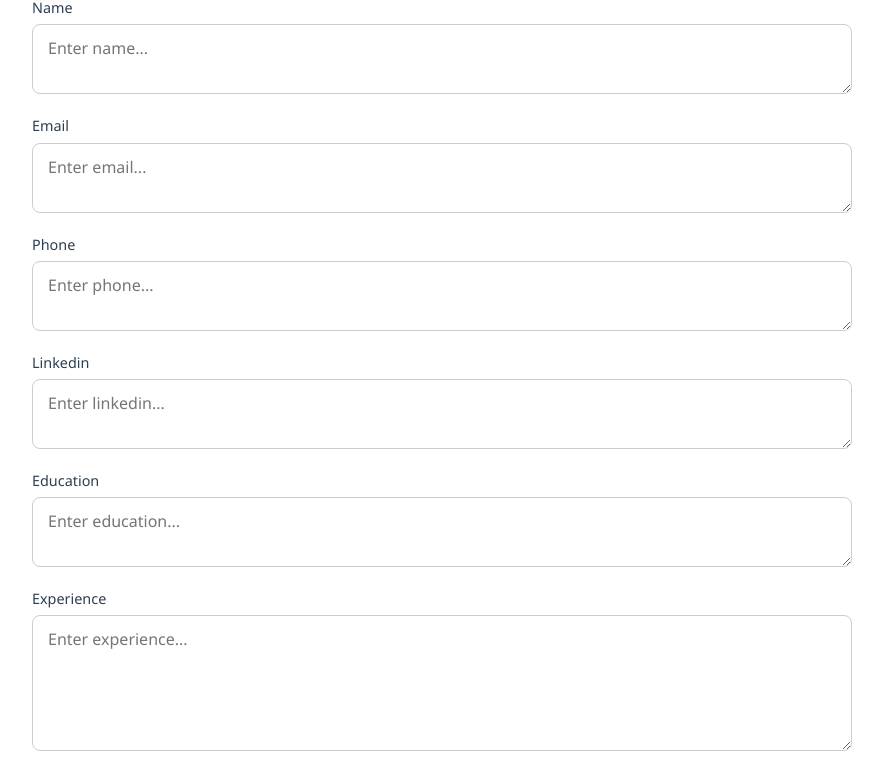
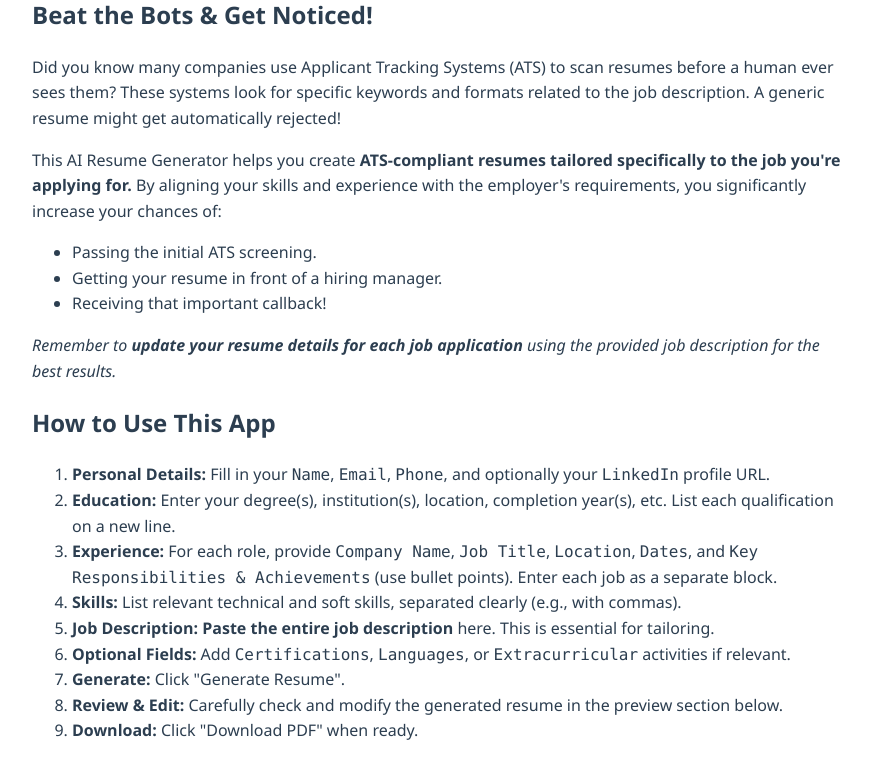
Before and after one commit to ebsenthil/front1, a React (Create React App) app: page / in a window 1280 px wide. Shown: the part 271-1035 px from the top of the page, without its empty margins (198-1081 px from the left). Built offline with nearby package versions, Linux system fonts and the light colour scheme.

Commit message:
Update App.js

```diff
--- a/src/App.js
+++ b/src/App.js
@@ -1,4 +1,3 @@
-// App.js
 import React, { useState } from "react";
 import "./App.css"; // Make sure this path is correct
 
@@ -18,8 +17,6 @@ function App() {
     };
 
     const [formData, setFormData] = useState(initialFormData);
-    // No need for resumeData state if editedData holds the generated/edited content
-    // const [resumeData, setResumeData] = useState(null);
     const [editedData, setEditedData] = useState(null);
     const [stage, setStage] = useState("form"); // 'form', 'preview'
     const [loading, setLoading] = useState(false);
@@ -31,7 +28,6 @@ function App() {
     };
 
     const handleEditedChange = (e) => {
-        // Handle potential nested structure if needed later, for now assumes flat structure from preview
         setEditedData({ ...editedData, [e.target.name]: e.target.value });
     };
 
@@ -59,6 +55,7 @@ function App() {
 
 
         try {
+            // Replace with your actual API Gateway endpoint for resume generation
             const response = await fetch("https://2no2a0hmtd.execute-api.us-east-1.amazonaws.com/dev/resume-view2", {
                 method: "POST",
                 headers: { "Content-Type": "application/json" },
@@ -72,20 +69,20 @@ function App() {
                 throw new Error(data.error || `HTTP error! status: ${response.status}`);
             }
 
-            // Ensure skills, experience, education etc are arrays if expected by preview/PDF
+            // Ensure skills, experience, education etc are arrays/structured if expected by preview/PDF
+            // Adjust parsing/splitting based on typical AI output format if needed
              const formattedData = {
                 ...data,
-                skills: Array.isArray(data.skills) ? data.skills : (data.skills ? data.skills.split(',').map(s => s.trim()) : []),
-                experience: Array.isArray(data.experience) ? data.experience : [], // Assuming experience is already structured correctly by AI
-                education: Array.isArray(data.education) ? data.education : (data.education ? data.education.split('\n') : []),
-                certifications: Array.isArray(data.certifications) ? data.certifications : (data.certifications ? data.certifications.split('\n') : []),
-                languages: Array.isArray(data.languages) ? data.languages : (data.languages ? data.languages.split(',').map(s => s.trim()) : []),
-                extracurricular: Array.isArray(data.extracurricular) ? data.extracurricular : (data.extracurricular ? data.extracurricular.split('\n') : []),
+                // Ensure values exist before trying to process them
+                skills: Array.isArray(data.skills) ? data.skills : (data.skills ? String(data.skills).split(/,|\n/).map(s => s.trim()).filter(Boolean) : []),
+                experience: Array.isArray(data.experience) ? data.experience : (data.experience ? [{ responsibilities: String(data.experience).split('\n').filter(Boolean) }] : []), // Basic fallback for experience if it's a string
+                education: Array.isArray(data.education) ? data.education : (data.education ? String(data.education).split('\n').map(s => s.trim()).filter(Boolean) : []),
+                certifications: Array.isArray(data.certifications) ? data.certifications : (data.certifications ? String(data.certifications).split('\n').map(s => s.trim()).filter(Boolean) : []),
+                languages: Array.isArray(data.languages) ? data.languages : (data.languages ? String(data.languages).split(/,|\n/).map(s => s.trim()).filter(Boolean) : []),
+                extracurricular: Array.isArray(data.extracurricular) ? data.extracurricular : (data.extracurricular ? String(data.extracurricular).split('\n').map(s => s.trim()).filter(Boolean) : []),
              };
 
 
-            // Set the state with the parsed data from the AI
-            // setResumeData(formattedData); // Not strictly needed if editedData is the primary source for preview
             setEditedData(formattedData); // This now holds the AI-generated resume object
             setStage("preview");
             setSuccessMessage("✅ Resume generated successfully! Review and edit below.");
@@ -109,6 +106,7 @@ function App() {
         setSuccessMessage("");
 
         try {
+             // Replace with your actual API Gateway endpoint for PDF generation
             const response = await fetch("https://e73kxnqelj.execute-api.us-east-1.amazonaws.com/dev/resume-pdf2", {
                 method: "POST",
                 headers: { "Content-Type": "application/json" },
@@ -117,7 +115,6 @@ function App() {
             });
 
             if (!response.ok) {
-                // Try to get error message from response if possible
                  let errorData;
                  try {
                     errorData = await response.json();
@@ -131,13 +128,12 @@ function App() {
             const url = window.URL.createObjectURL(blob);
             const a = document.createElement("a");
             a.href = url;
-            // Sanitize name for filename
             const safeName = editedData.name ? editedData.name.replace(/[^a-z0-9]/gi, '_').toLowerCase() : 'resume';
             a.download = `${safeName}_resume.pdf`;
-            document.body.appendChild(a); // Append to body to ensure click works in all browsers
+            document.body.appendChild(a);
             a.click();
-            window.URL.revokeObjectURL(url); // Clean up the object URL
-            a.remove(); // Clean up the anchor element
+            window.URL.revokeObjectURL(url);
+            a.remove();
             setSuccessMessage("✅ PDF downloaded successfully!");
 
         } catch (err) {
@@ -151,7 +147,7 @@ function App() {
     // Helper to render text areas for sections that might be simple strings or need joining
     const renderTextArea = (fieldName, rows = 3) => {
         let value = editedData[fieldName];
-        // If the data is expected to be an array in the PDF (like skills, education), join it for the textarea
+        // If the data is an array, join it for the textarea display
         if (Array.isArray(value)) {
             if (fieldName === 'skills' || fieldName === 'languages') {
                  value = value.join(", "); // Join skills/languages with comma
@@ -159,10 +155,13 @@ function App() {
                  value = value.join("\n"); // Join other list items with newline
             }
         }
+        // Handle potential non-string values safely
+        const displayValue = (typeof value === 'string' || typeof value === 'number') ? value : '';
+
         return (
             <textarea
                 name={fieldName}
-                value={value || ''} // Handle potential null/undefined
+                value={displayValue}
                 onChange={handleEditedChange}
                 rows={rows}
                 className="edit-area"
@@ -172,31 +171,40 @@ function App() {
         );
     };
 
-     // Helper to render experience which is an array of objects
+     // Helper to render experience which could be an array of objects or a string
      const renderExperienceEditor = () => {
-        // For simplicity in this example, we'll edit experience as a single text block.
-        // A more advanced editor would map over editedData.experience and provide fields for each job.
         let experienceString = "";
-        if (Array.isArray(editedData.experience)) {
-             experienceString = editedData.experience.map(job =>
-                 `Title: ${job.title || ''}\nCompany: ${job.company || ''}\nLocation: ${job.location || ''}\nPeriod: ${job.period || ''}\nResponsibilities:\n${(job.responsibilities || []).map(r => `- ${r}`).join("\n")}`
-             ).join("\n\n---\n\n"); // Separator between jobs
+        // Check if experience is an array of objects (expected structured format)
+        if (Array.isArray(editedData.experience) && editedData.experience.length > 0 && typeof editedData.experience[0] === 'object') {
+             experienceString = editedData.experience.map(job => {
+                const title = job.title || '';
+                const company = job.company || '';
+                const location = job.location || '';
+                const period = job.period || '';
+                const responsibilities = Array.isArray(job.responsibilities) ? job.responsibilities.map(r => `- ${r}`).join("\n") : (job.responsibilities || ''); // Handle responsibilities array or string
+                return `Title: ${title}\nCompany: ${company}\nLocation: ${location}\nPeriod: ${period}\nResponsibilities:\n${responsibilities}`;
+             }).join("\n\n---\n\n"); // Separator between jobs
         } else if (typeof editedData.experience === 'string') {
-             experienceString = editedData.experience; // Handle case where it might already be a string
+             // If it's already a string (e.g., from AI fallback or direct edit)
+             experienceString = editedData.experience;
+        } else if (Array.isArray(editedData.experience)) {
+            // Handle case where it might be an array of strings
+            experienceString = editedData.experience.join("\n\n---\n\n");
         }
 
         return (
             <textarea
-                name="experience" // This needs special handling in handleEditedChange if you want to parse it back into objects
+                name="experience"
                 value={experienceString}
                 onChange={(e) => {
-                     // Basic handling: update the string directly.
-                     // A more complex solution would parse this back into the object structure on change or before saving/downloading.
+                     // Simple update: treat experience as a single string block in the state when edited here.
+                     // The robust lambda-pdf can handle this string.
+                     // For better editing, implement parsing back to object structure.
                      setEditedData({ ...editedData, experience: e.target.value });
                 }}
-                rows={10} // More rows for experience
+                rows={10}
                 className="edit-area"
-                placeholder="Experience (Job Title, Company, Dates, Responsibilities)"
+                placeholder="Experience details (e.g., Title: ..., Company: ..., Responsibilities: - ...)"
                 disabled={loading}
             />
         );
@@ -208,13 +216,46 @@ function App() {
             <h1>AI Resume Generator</h1>
             <p className="subheading">Generate an ATS-friendly resume tailored to a job description.</p>
 
+            {/* --- Informational Sections --- */}
+            <div className="info-section-container">
+                <div className="info-card why-use">
+                    <h2>Beat the Bots & Get Noticed!</h2>
+                    <p>Did you know many companies use Applicant Tracking Systems (ATS) to scan resumes before a human ever sees them? These systems look for specific keywords and formats related to the job description. A generic resume might get automatically rejected!</p>
+                    <p>This AI Resume Generator helps you create <strong>ATS-compliant resumes tailored specifically to the job you're applying for.</strong> By aligning your skills and experience with the employer's requirements, you significantly increase your chances of:</p>
+                    <ul>
+                        <li>Passing the initial ATS screening.</li>
+                        <li>Getting your resume in front of a hiring manager.</li>
+                        <li>Receiving that important callback!</li>
+                    </ul>
+                    <p><em>Remember to <strong>update your resume details for each job application</strong> using the provided job description for the best results.</em></p>
+                </div>
+
+                <div className="info-card how-to-use">
+                    <h2>How to Use This App</h2>
+                     <ol>
+                        <li><strong>Personal Details:</strong> Fill in your <code>Name</code>, <code>Email</code>, <code>Phone</code>, and optionally your <code>LinkedIn</code> profile URL.</li>
+                        <li><strong>Education:</strong> Enter your degree(s), institution(s), location, completion year(s), etc. List each qualification on a new line.</li>
+                        <li><strong>Experience:</strong> For each role, provide <code>Company Name</code>, <code>Job Title</code>, <code>Location</code>, <code>Dates</code>, and <code>Key Responsibilities & Achievements</code> (use bullet points). Enter each job as a separate block.</li>
+                        <li><strong>Skills:</strong> List relevant technical and soft skills, separated clearly (e.g., with commas).</li>
+                        <li><strong>Job Description:</strong> <strong>Paste the entire job description</strong> here. This is essential for tailoring.</li>
+                        <li><strong>Optional Fields:</strong> Add <code>Certifications</code>, <code>Languages</code>, or <code>Extracurricular</code> activities if relevant.</li>
+                        <li><strong>Generate:</strong> Click "Generate Resume".</li>
+                        <li><strong>Review & Edit:</strong> Carefully check and modify the generated resume in the preview section below.</li>
+                        <li><strong>Download:</strong> Click "Download PDF" when ready.</li>
+                    </ol>
+                </div>
+            </div>
+            {/* --- END Informational Sections --- */}
+
+
              {/* Display Error Messages */}
              {error && <div className="error-toast">{error}</div>}
 
              {/* Display Success Messages */}
-             {successMessage && !loading && <div className="success-toast">{successMessage}</div>} {/* Hide success during loading */}
+             {successMessage && !loading && <div className="success-toast">{successMessage}</div>}
 
 
+            {/* --- Form Stage --- */}
             {stage === "form" && (
                 <div className="form">
                     {Object.keys(formData).map((field) => (
@@ -223,11 +264,11 @@ function App() {
                             <textarea
                                 id={field}
                                 name={field}
-                                placeholder={`Enter ${field.replace(/([A-Z])/g, ' $1').toLowerCase()}...`}
+                                placeholder={`Enter ${field.replace(/([A-Z])/g, ' $1').toLowerCase()}... ${field === 'experience' ? '(separate roles clearly)' : ''}`}
                                 value={formData[field]}
                                 onChange={handleChange}
-                                rows={field === "experience" || field === "jobDescription" ? 5 : 2} // More rows for larger fields
-                                required={['name', 'email', 'experience', 'skills', 'jobDescription'].includes(field)} // Add basic required indication
+                                rows={field === "experience" || field === "jobDescription" ? 5 : 2}
+                                required={['name', 'email', 'experience', 'skills', 'jobDescription'].includes(field)}
                                 disabled={loading}
                             />
                          </div>
@@ -244,29 +285,32 @@ function App() {
                     {loading && <div className="loader">✨ Analyzing your input and crafting your resume...</div>}
                 </div>
             )}
+            {/* --- END Form Stage --- */}
 
+
+            {/* --- Preview Stage --- */}
             {stage === "preview" && editedData && (
                 <div className="resume-card">
                     {/* --- Header --- */}
                     <div className="resume-header">
-                         <label htmlFor="name">Full Name</label>
+                         <label htmlFor="preview-name">Full Name</label>
                         <input
-                            type="text" id="name" name="name"
+                            type="text" id="preview-name" name="name"
                             value={editedData.name || ''} onChange={handleEditedChange}
                             className="edit-field name-field" placeholder="Full Name" disabled={loading}
                         />
-                         <label htmlFor="currentRole">Current Role / Target Role</label>
+                         <label htmlFor="preview-role">Current Role / Target Role</label>
                         <input
-                            type="text" id="currentRole" name="currentRole"
+                            type="text" id="preview-role" name="currentRole"
                             value={editedData.currentRole || ''} onChange={handleEditedChange}
                             className="edit-field role-field" placeholder="Current or Target Role" disabled={loading}
                          />
                          <div className="contact-info">
-                            <label htmlFor="phone">Contact</label>
+                            <label htmlFor="preview-phone">Contact</label>
                             <div>
-                                📞 <input type="tel" id="phone" name="phone" value={editedData.phone || ''} onChange={handleEditedChange} className="edit-inline" placeholder="Phone" disabled={loading} /> |
-                                ✉️ <input type="email" id="email" name="email" value={editedData.email || ''} onChange={handleEditedChange} className="edit-inline" placeholder="Email" disabled={loading}/> |
-                                🔗 <input type="url" id="linkedin" name="linkedin" value={editedData.linkedin || ''} onChange={handleEditedChange} className="edit-inline" placeholder="LinkedIn URL (Optional)" disabled={loading}/>
+                                📞 <input type="tel" id="preview-phone" name="phone" value={editedData.phone || ''} onChange={handleEditedChange} className="edit-inline" placeholder="Phone" disabled={loading} /> |
+                                ✉️ <input type="email" id="preview-email" name="email" value={editedData.email || ''} onChange={handleEditedChange} className="edit-inline" placeholder="Email" disabled={loading}/> |
+                                🔗 <input type="url" id="preview-linkedin" name="linkedin" value={editedData.linkedin || ''} onChange={handleEditedChange} className="edit-inline" placeholder="LinkedIn URL (Optional)" disabled={loading}/>
                             </div>
                          </div>
                     </div>
@@ -281,7 +325,7 @@ function App() {
                     <hr />
                     <section>
                         <h3>Skills</h3>
-                         {renderTextArea("skills", 3)} {/* Render skills joined by comma */}
+                         {renderTextArea("skills", 3)} {/* Render skills */}
                     </section>
 
                     <hr />
@@ -293,12 +337,12 @@ function App() {
                      <hr />
                     <section>
                         <h3>Education</h3>
-                         {renderTextArea("education", 3)} {/* Render education joined by newline */}
+                         {renderTextArea("education", 3)} {/* Render education */}
                     </section>
 
 
                     {/* Optional Sections - Render based on presence */}
-                    {editedData.certifications && editedData.certifications.length > 0 && (
+                    { (editedData.certifications && (Array.isArray(editedData.certifications) ? editedData.certifications.length > 0 : String(editedData.certifications).trim() !== '')) && (
                         <>
                             <hr />
                             <section>
@@ -308,7 +352,7 @@ function App() {
                         </>
                     )}
 
-                    {editedData.languages && editedData.languages.length > 0 && (
+                    { (editedData.languages && (Array.isArray(editedData.languages) ? editedData.languages.length > 0 : String(editedData.languages).trim() !== '')) && (
                          <>
                             <hr />
                             <section>
@@ -318,7 +362,7 @@ function App() {
                         </>
                     )}
 
-                    {editedData.extracurricular && editedData.extracurricular.length > 0 && (
+                    { (editedData.extracurricular && (Array.isArray(editedData.extracurricular) ? editedData.extracurricular.length > 0 : String(editedData.extracurricular).trim() !== '')) && (
                          <>
                              <hr />
                             <section>
@@ -331,7 +375,7 @@ function App() {
 
                     {/* --- Buttons --- */}
                     <div className="button-group preview-buttons">
-                        <button onClick={() => setStage("form")} disabled={loading} className="back-btn">
+                        <button onClick={() => { setStage("form"); setError(''); setSuccessMessage('');}} disabled={loading} className="back-btn">
                             &larr; Back to Edit Input
                         </button>
                          <button onClick={handleReset} className="reset-btn" disabled={loading}>
@@ -345,9 +389,10 @@ function App() {
                     {loading && <div className="loader">Processing...</div>}
                 </div>
             )}
+             {/* --- END Preview Stage --- */}
 
-        </div>
-    );
-}
+        </div> // End container
+    ); // End return
+} // End App
 
 export default App;
```
